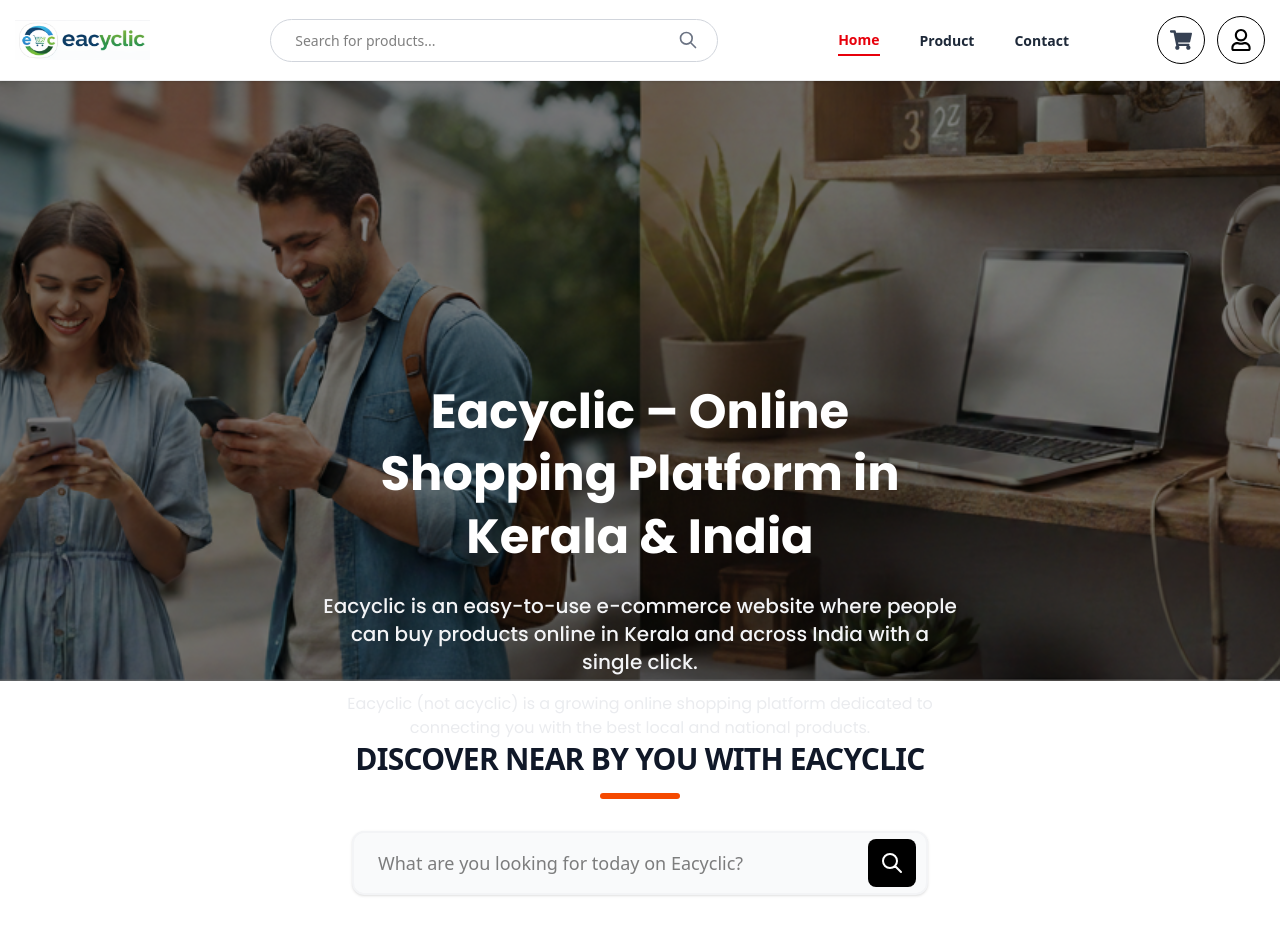
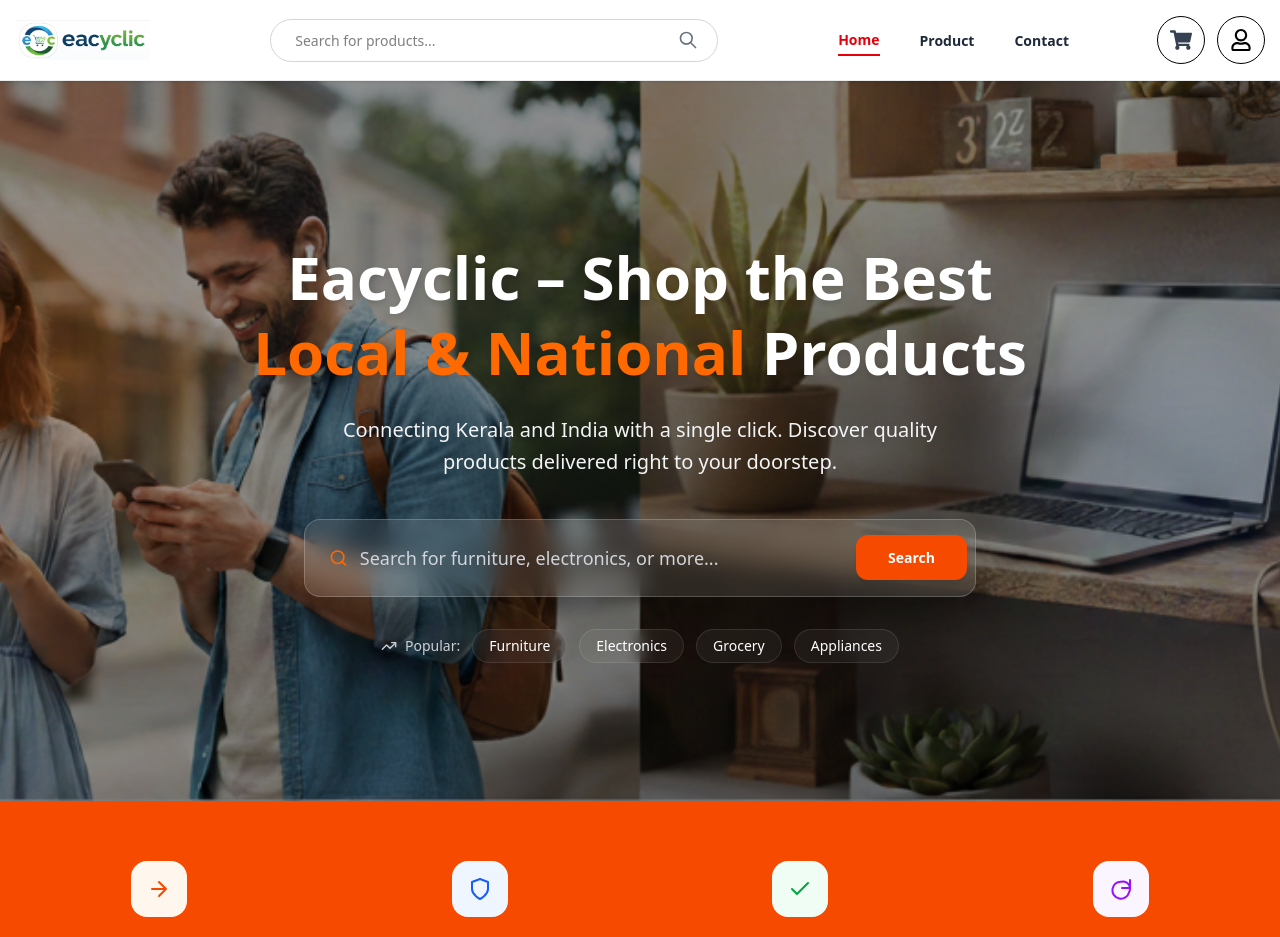
Before and after one commit to abdhakeemabd/kp-ecomerce, a React (Vite) app: page / in a window 1280 px wide. Shown: the top 937 px of the page. Built offline with nearby package versions, Linux system fonts and the light colour scheme.

Commit message:
implement homepage banner with search functionality and styling

```diff
--- a/src/assets/style/public.css
+++ b/src/assets/style/public.css
@@ -15,45 +15,33 @@
 
 .home-banner {
     position: relative;
-    padding-top: 130px;
-    height: 70vh;
-    min-height: 600px;
-    background: url('../images/banner/banner.png') no-repeat center center;
+    padding-top: 80px;
+    height: 90vh;
+    min-height: 650px;
+    background: linear-gradient(rgba(0,0,0,0.4), rgba(0,0,0,0.4)), url('../images/banner/banner.png') no-repeat center center;
     background-size: cover;
     width: 100%;
-    aspect-ratio: 4368 / 2448;
 }
 
-.home-banner::before,
-.page-banner::before {
-    content: "";
-    position: absolute;
-    inset: 0;
-    background-color: rgba(0, 0, 0, 0.5);
-}
-
-.home-banner .content,
-.page-banner .content {
-    position: absolute;
-    top: 50%;
-    transform: translate(-50%);
-    left: 50%;
+.home-banner::before {
+    display: none; /* Handled by linear-gradient for better control */
 }
 
 @media (max-width:567px) {
     .home-banner {
-        height: 500px;
-        background-position:left center;
+        height: 80vh;
+        min-height: 550px;
+        background-position: center;
     }
+}
 
-    .home-banner .content {
-        position: absolute;
-        top: 40%;
-        transform: translate(-50%);
-        left: 50%;
-        width: 100%;
-        z-index: 1;
-    }
+/* Hide scrollbar for category filter */
+.no-scrollbar::-webkit-scrollbar {
+    display: none;
+}
+.no-scrollbar {
+    -ms-overflow-style: none;
+    scrollbar-width: none;
 }
 
 .home_prodcut_sec .product-card .product-img {
--- a/src/component/home-banner.jsx
+++ b/src/component/home-banner.jsx
@@ -1,21 +1,90 @@
-import React from 'react'
+import React, { useState } from 'react'
+import { motion } from 'framer-motion'
+import { Search, MapPin, TrendingUp } from 'lucide-react'
+import { useNavigate } from 'react-router-dom'
 
 function HomeBanner() {
+  const [searchQuery, setSearchQuery] = useState('')
+  const navigate = useNavigate()
+
+  const handleSearch = (e) => {
+    e.preventDefault()
+    if (searchQuery.trim()) {
+      navigate(`/product?search=${encodeURIComponent(searchQuery)}`)
+    }
+  }
+
+  const popularTags = ['Furniture', 'Electronics', 'Grocery', 'Appliances']
+
   return (
-    <section className='home-banner'>
-      <div className="container mx-auto">
-        <div className="flex justify-center">
-          <div className="w-full px-2">
-            <div className="content">
-              <h1 className='text-center text-4xl md:text-5xl poppins-bold text-white leading-10 md:leading-[1.3]'>Eacyclic – Online Shopping Platform in Kerala &amp; India</h1>
-              <p className='text-center text-lg md:text-xl text-gray-100 mt-6 poppins-medium max-w-3xl mx-auto'>
-                Eacyclic is an easy-to-use e-commerce website where people can buy products online in Kerala and across India with a single click.
-              </p>
-              <p className='text-center text-sm md:text-base text-gray-200 mt-4 poppins-regular max-w-3xl mx-auto opacity-80'>
-                Eacyclic (not acyclic) is a growing online shopping platform dedicated to connecting you with the best local and national products.
-              </p>
-            </div>
-          </div>
+    <section className='home-banner relative overflow-hidden flex items-center justify-center'>
+      {/* Decorative Blur Elements */}
+      <div className="absolute top-1/4 -left-20 w-64 h-64 bg-orange-500/20 rounded-full blur-3xl"></div>
+      <div className="absolute bottom-1/4 -right-20 w-80 h-80 bg-blue-500/10 rounded-full blur-3xl"></div>
+
+      <div className="container mx-auto px-4 relative z-10">
+        <div className="max-w-4xl mx-auto text-center">
+          <motion.div
+            initial={{ opacity: 0, y: 20 }}
+            animate={{ opacity: 1, y: 0 }}
+            transition={{ duration: 0.6 }}
+          >
+            <h1 className='text-4xl md:text-6xl font-black text-white leading-tight mb-6 drop-shadow-md'>
+              Eacyclic – Shop the Best <br />
+              <span className="text-orange-500">Local & National</span> Products
+            </h1>
+            <p className='text-lg md:text-xl text-gray-100 mb-10 max-w-2xl mx-auto leading-relaxed'>
+              Connecting Kerala and India with a single click. Discover quality products delivered right to your doorstep.
+            </p>
+          </motion.div>
+
+          {/* Premium Search Bar */}
+          <motion.div
+            initial={{ opacity: 0, scale: 0.95 }}
+            animate={{ opacity: 1, scale: 1 }}
+            transition={{ duration: 0.6, delay: 0.2 }}
+            className="relative max-w-2xl mx-auto mb-8"
+          >
+            <form onSubmit={handleSearch} className="group flex items-center bg-white/10 backdrop-blur-md border border-white/20 p-2 rounded-2xl shadow-2xl focus-within:ring-2 focus-within:ring-orange-500/50 transition-all duration-300">
+              <div className="flex items-center flex-1 px-4">
+                <Search className="w-5 h-5 text-orange-500 mr-3" />
+                <input
+                  type="text"
+                  value={searchQuery}
+                  onChange={(e) => setSearchQuery(e.target.value)}
+                  placeholder="Search for furniture, electronics, or more..."
+                  className="w-full bg-transparent border-none focus:ring-0 text-white placeholder-gray-300 py-3 md:py-4 text-lg outline-none"
+                />
+              </div>
+              <button
+                type="submit"
+                className="bg-orange-600 hover:bg-orange-500 text-white font-bold py-3 px-8 rounded-xl transition-all duration-300 shadow-lg hover:shadow-orange-500/30 active:scale-95"
+              >
+                Search
+              </button>
+            </form>
+          </motion.div>
+
+          {/* Popular Tags */}
+          <motion.div
+            initial={{ opacity: 0 }}
+            animate={{ opacity: 1 }}
+            transition={{ duration: 0.8, delay: 0.4 }}
+            className="flex flex-wrap items-center justify-center gap-3"
+          >
+            <span className="text-gray-300 text-sm font-medium flex items-center">
+              <TrendingUp className="w-4 h-4 mr-2" /> Popular:
+            </span>
+            {popularTags.map((tag) => (
+              <button
+                key={tag}
+                onClick={() => navigate(`/product?category=${tag}`)}
+                className="bg-white/5 hover:bg-white/10 border border-white/10 text-white text-sm px-4 py-1.5 rounded-full backdrop-blur-sm transition-all duration-300 hover:border-orange-500/50"
+              >
+                {tag}
+              </button>
+            ))}
+          </motion.div>
         </div>
       </div>
     </section>
--- a/src/pages/index.jsx
+++ b/src/pages/index.jsx
@@ -13,6 +13,43 @@
         keywords="Eacyclic, online shopping, Kerala, India, buy products online, e-commerce"
       />
       <HomeBanner />
+
+      {/* Trust & Features Section */}
+      <section className="py-12 bg-orange-600 border-b border-gray-100">
+        <div className="container mx-auto px-4">
+          <div className="grid grid-cols-2 md:grid-cols-4 gap-8">
+            <div className="flex flex-col items-center text-center">
+              <div className="w-14 h-14 bg-orange-50 rounded-2xl flex items-center justify-center mb-4 text-orange-600">
+                <svg width="24" height="24" fill="none" stroke="currentColor" strokeWidth="2" strokeLinecap="round" strokeLinejoin="round"><path d="M5 12h14M12 5l7 7-7 7"/></svg>
+              </div>
+              <h4 className="font-bold text-white text-sm md:text-base">Fast Delivery</h4>
+              <p className="text-xs text-white mt-1">Across Kerala & India</p>
+            </div>
+            <div className="flex flex-col items-center text-center">
+              <div className="w-14 h-14 bg-blue-50 rounded-2xl flex items-center justify-center mb-4 text-blue-600">
+                <svg width="24" height="24" fill="none" stroke="currentColor" strokeWidth="2" strokeLinecap="round" strokeLinejoin="round"><path d="M12 22s8-4 8-10V5l-8-3-8 3v7c0 6 8 10 8 10z"/></svg>
+              </div>
+              <h4 className="font-bold text-white text-sm md:text-base">Secure Payments</h4>
+              <p className="text-xs text-white mt-1">100% Protected</p>
+            </div>
+            <div className="flex flex-col items-center text-center">
+              <div className="w-14 h-14 bg-green-50 rounded-2xl flex items-center justify-center mb-4 text-green-600">
+                <svg width="24" height="24" fill="none" stroke="currentColor" strokeWidth="2" strokeLinecap="round" strokeLinejoin="round"><path d="M20 6L9 17l-5-5"/></svg>
+              </div>
+              <h4 className="font-bold text-white text-sm md:text-base">Quality Assured</h4>
+              <p className="text-xs text-white mt-1">Best Local Products</p>
+            </div>
+            <div className="flex flex-col items-center text-center">
+              <div className="w-14 h-14 bg-purple-50 rounded-2xl flex items-center justify-center mb-4 text-purple-600">
+                <svg width="24" height="24" fill="none" stroke="currentColor" strokeWidth="2" strokeLinecap="round" strokeLinejoin="round"><path d="M21 11.5a8.38 8.38 0 01-.9 3.8 8.5 8.5 0 11-7.6-10.6 8.5 8.5 0 013 0c1.4.3 2.6 1 3.6 2s1.7 2.2 2 3.8z"/><path d="M21 3v8h-8"/></svg>
+              </div>
+              <h4 className="font-bold text-white text-sm md:text-base">Easy Returns</h4>
+              <p className="text-xs text-white mt-1">7-Day Guarantee</p>
+            </div>
+          </div>
+        </div>
+      </section>
+
       <HomeProduct />
       <HomeFeatures />
     </main>
```
